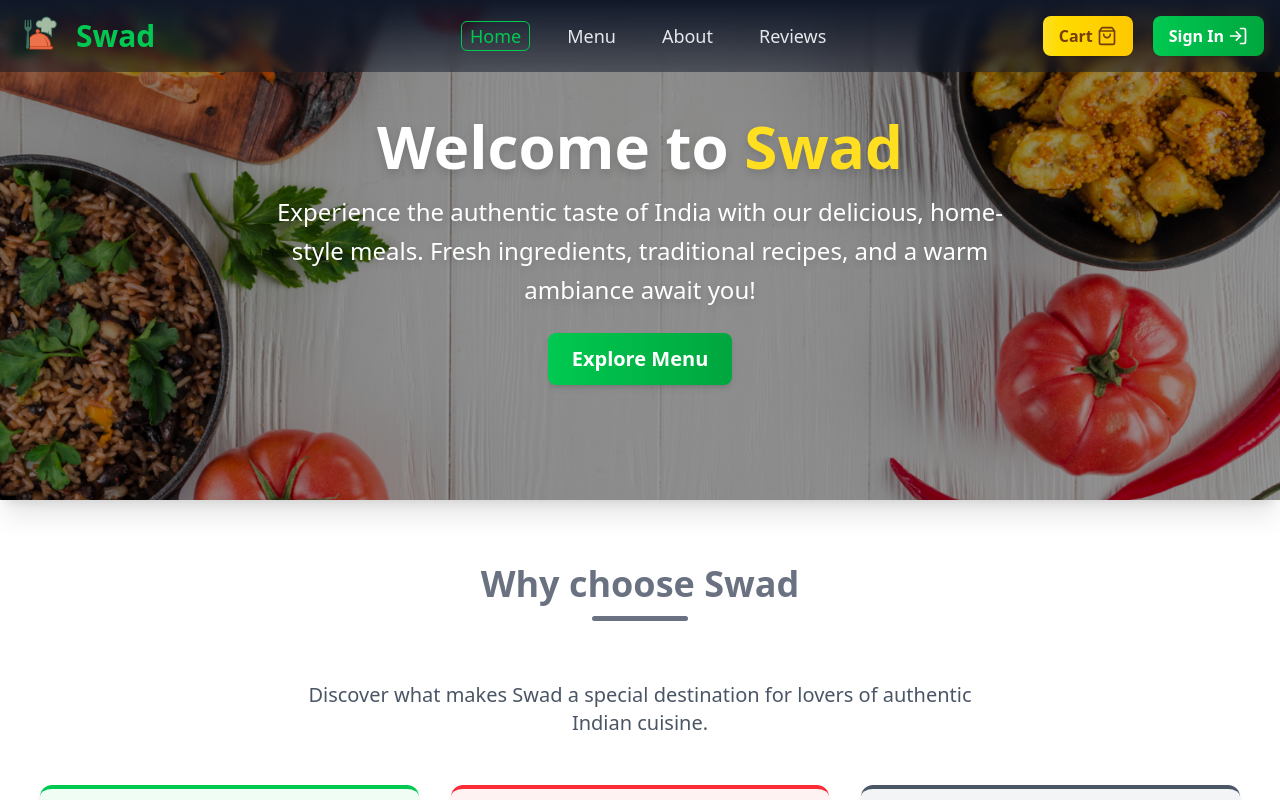
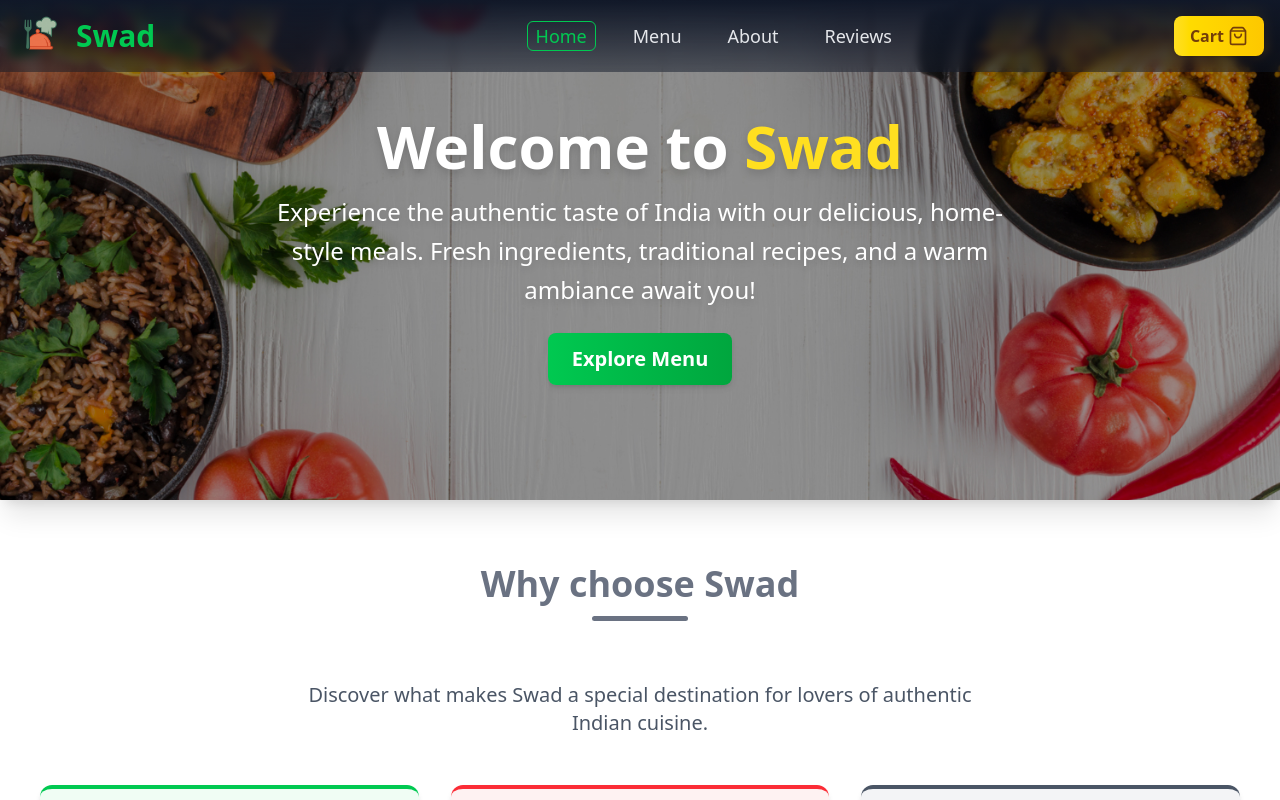
Before and after one commit to ravikanttarare95/swad-tasty-food, a React (Vite) app: page / in a window 1280 px wide. Shown: the top 800 px of the page. Built offline with nearby package versions, Linux system fonts and the light colour scheme.

Commit message:
Removed Sign In

```diff
--- a/src/components/Navbar.jsx
+++ b/src/components/Navbar.jsx
@@ -105,7 +105,7 @@ function Navbar({ openNav }) {
               }}
             />
 
-            <Button
+            {/* <Button
               btnVariant="primary"
               btnTitle={
                 <div className="flex items-center gap-1">
@@ -116,7 +116,7 @@ function Navbar({ openNav }) {
               onBtnClick={() => {
                 handleNavigation("sign_in");
               }}
-            />
+            /> */}
           </div>
         </div>
       </div>
--- a/src/components/cards/MenuCard.jsx
+++ b/src/components/cards/MenuCard.jsx
@@ -25,8 +25,6 @@ function MenuCard({ id, image, title, shortDescription, price, category }) {
       setIsAdded(false);
     }
     // OR setIsAdded(itemIndex > -1)
-
-    console.log("S", itemIndex); ////////////
   }, [id, addedCart]);
 
   const QuantityMinus = (e) => {
```
